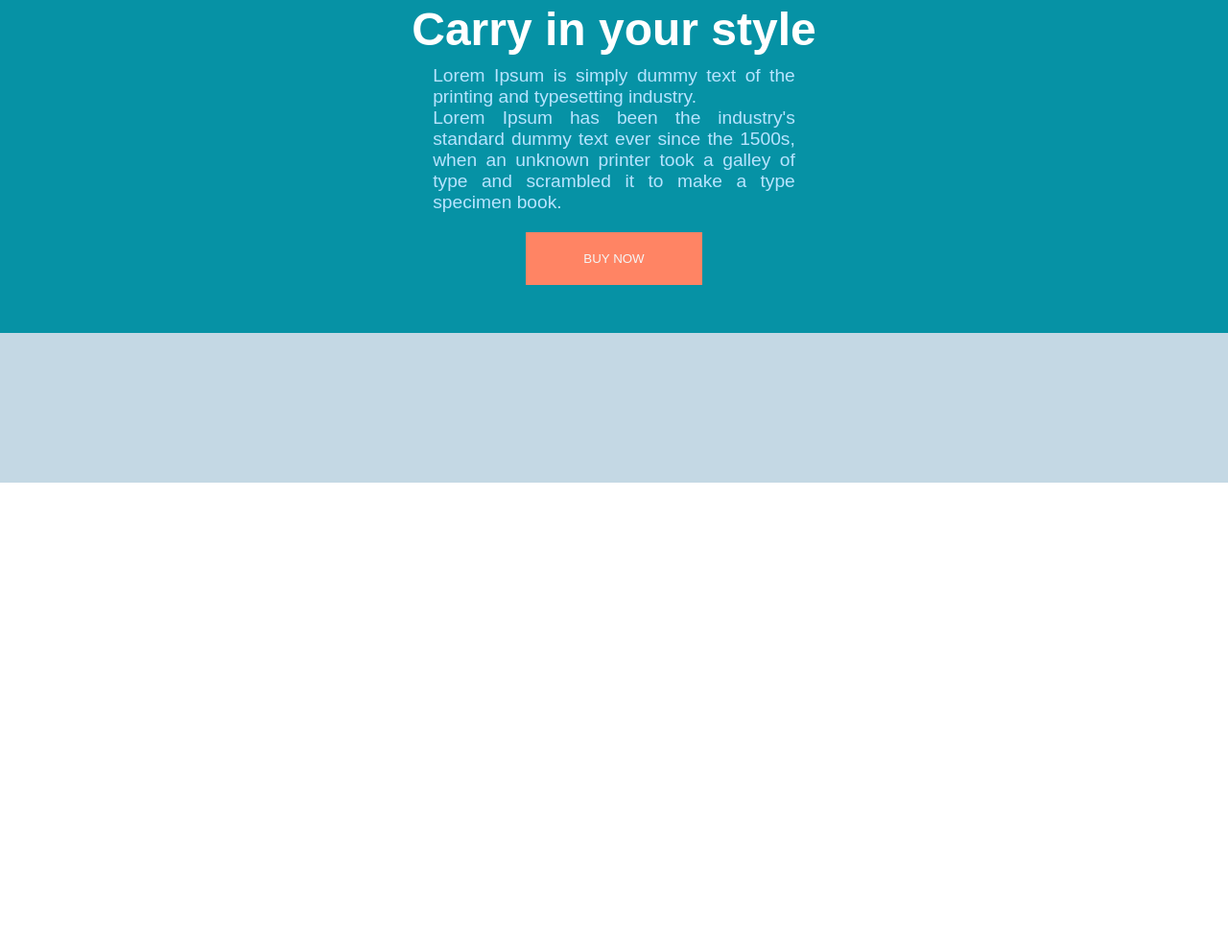
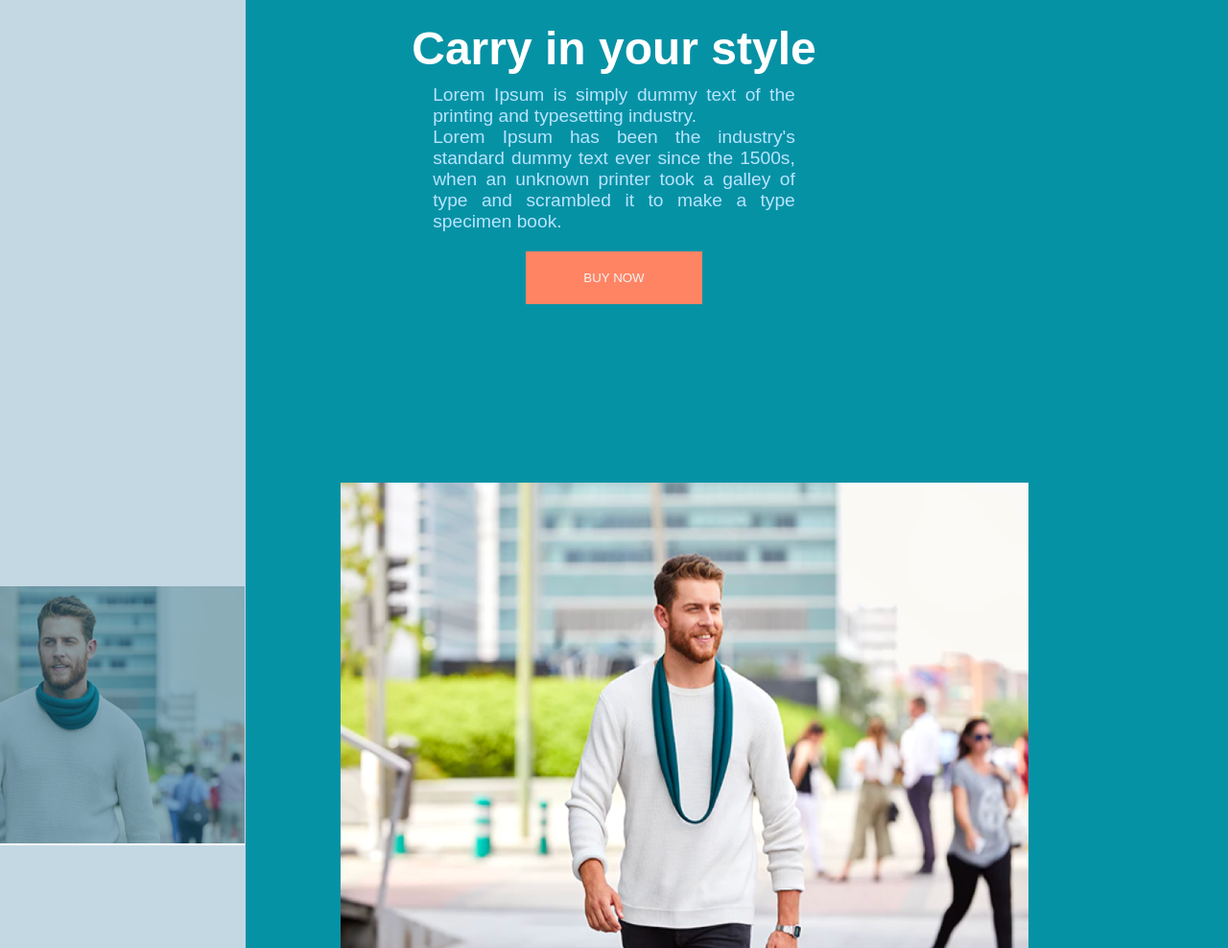
Before and after one commit to worrison/Layout-pillow, a plain HTML site: page index.html in a window 1280 px wide. Shown: the part 2569-3557 px from the top of the page at 96% size. Before the commit the page ends 3072 px from the top, so only its background shows below. Drawn offline with Linux system fonts and the light colour scheme.

Commit message:
section walk

```diff
--- a/index.html
+++ b/index.html
@@ -90,9 +90,16 @@
                     <input type="button" value="BUY NOW">
 
         </div>
+    </section>
+    <section id="walk">
+        <div id="walk-left">
 
+        </div>
+        <div id="walk-rigth">
+            <img src="/img/walk-min.png" alt="">
+            <img src="/img/walk.png" alt="">
+        </div>
     </section>
-    <section></section>
     <section></section>
     <section></section>
     <section></section>
--- a/style.scss
+++ b/style.scss
@@ -171,11 +171,15 @@ section
     }
     &#carry
     {
-        background-color: #c4d8e4;
+        background-color: #0692a5;
         height: 500px;
         #free2
         {
             width: 20%;
+            background-color: #c4d8e4;
+            position: relative;
+            z-index: 999;
+            margin-top: -5px;
         }
         #carry-text
         {
@@ -187,7 +191,7 @@ section
             width: 100%;
             padding: 50px;
             position: absolute;
-            margin-top: -200px;
+            margin-top: -180px;
             z-index: -0;
             padding-top: 200px;
             h1
@@ -217,5 +221,31 @@ section
             }
         }
     }
+    &#walk
+     {
+        background-color: #0692a5;
+        div{
+            &#walk-left
+            {
+                background-color: #c4d8e4;
+                width: 25%;
+            }
+            &#walk-rigth
+            {
+                display: flex;
+                justify-content: center;
+                align-items: center;
+                width: 100%;
+                :first-child
+                {
+                    POSITION: relative;
+                    TOP: 0;
+                    MARGIN-RIGHT: 100PX;
+                    MARGIN-LEFT: -600PX;
+                    Z-INDEX: 999;
+                }
+            }
+        }
+     }
 
 }
```
Also changed, not shown: img/walk-min.png (added), img/walk.png (added), style.css, 1 other file.
